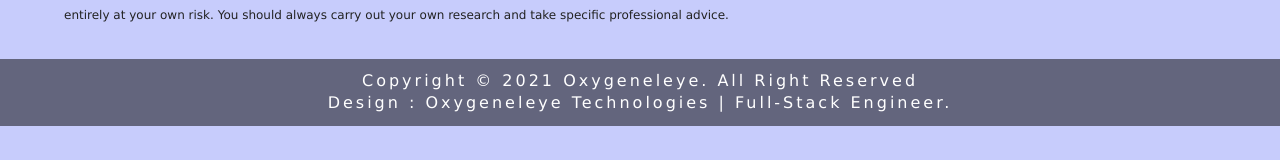
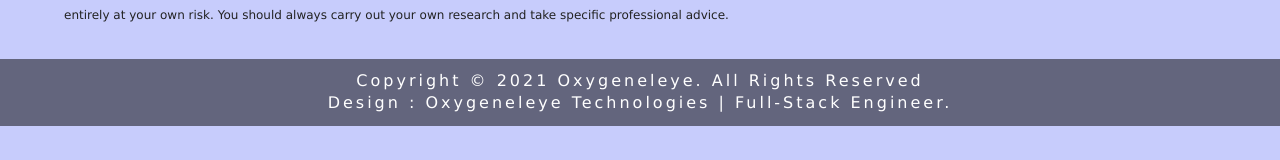
Before and after one commit to Oyeleye/consult-leye, a React (Create React App) app: page / in a window 1280 px wide. Shown: the part 3218-3378 px from the top of the page. Built offline with nearby package versions, Linux system fonts and the light colour scheme.

Commit message:
correct spelling error

```diff
--- a/src/components/Contact.js
+++ b/src/components/Contact.js
@@ -102,7 +102,7 @@
                 <div className='disclaimer'>Disclaimer: Consult Leye or Oxygeneleye TV does not offer financial advice or any other advice whatsoever, and is intended for educational and informational purposes only. Use of this site is entirely at your own risk. You should always carry out your own research and take specific professional advice.</div>
                 <div className='copyright'>
                     <div className=''>
-                        Copyright © {year} Oxygeneleye. All right reserved
+                        Copyright © {year} Oxygeneleye. All rights reserved
                     </div>
 
                     <div className=''>
```
